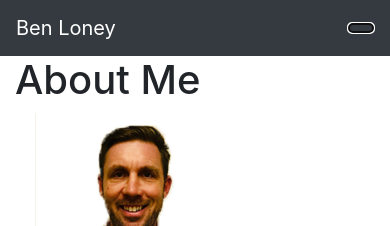
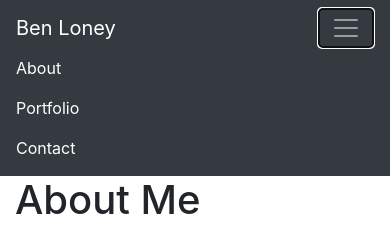
Before and after one commit to loneyb11/loneyb11.homework_02, a plain HTML site: page index.html in a window 390 px wide. Both pictures are taken after a click on the button 361 px from the left and 28 px from the top of the page. Shown: the top 226 px of the page. Drawn offline with nearby package versions, Linux system fonts and the light colour scheme; files that its build step writes are made by us from their sources.

Commit message:
updated index, updated contact

```diff
--- a/index.html
+++ b/index.html
@@ -11,32 +11,34 @@
   <link rel="stylesheet" type="text/css" href="style.css">
 
 </head>
+<body class="d-flex flex-column">
 
-<nav class="navbar navbar-expand-lg navbar-dark bg-dark">
+  <div id="content">
 
-  <a class="navbar-brand" href="">Ben Loney</a>
-  <button class="navbar-toggler" type="button" data-toggle="collapse" data-target="#navbarToggleDemo02" aria-controls="navbarTogglerDemo02" aria-expanded="false" aria-label="Toggle navigation">
-            <span class="navbar-toggle-icon"></span>
+<!--Navigation - bootstrap navbar-->
+<nav class="navbar navbar-expand-sm navbar-dark bg-dark nav-spacer">
+  <a class="navbar-brand" href="#">Ben Loney</a>
+  <button class="navbar-toggler" type="button" data-toggle="collapse" data-target="#navbarTogglerDemo02">
+          <span class="navbar-toggler-icon"></span>
       </button>
 
       <div class="collapse navbar-collapse" id="navbarTogglerDemo02">
+  <ul class="navbar-nav">
 
-    <ul class="navbar-nav ml-auto">
-
-      <li class="nav-item">
-          <a class="nav-link" href="">About</a>
+    <li class="nav-item active nav-spacer">
+        <a class="nav-link" href="about.html">About</a>
     </li>
 
-      <li class="nav-item">
-          <a class="nav-link" href="">Portfolio</a>
+    <li class="nav-item active nav-spacer">
+        <a class="nav-link" href="#portfolio.html">Portfolio</a>
     </li>
 
-      <li class="nav-item">
-          <a class="nav-link" href="">Contact</a>
+    <li class="nav-item active nav-spacer">
+        <a class="nav-link" href="Contact.html">Contact</a>
     </li>
 </ul>
+</nav>
   </div>
-</nav>
 <div class="container">
   <!--FIRST ROW: HEADER and sidebar-->
   <div class="row">
```
Lines whose indentation alone changed are shown as unchanged.
